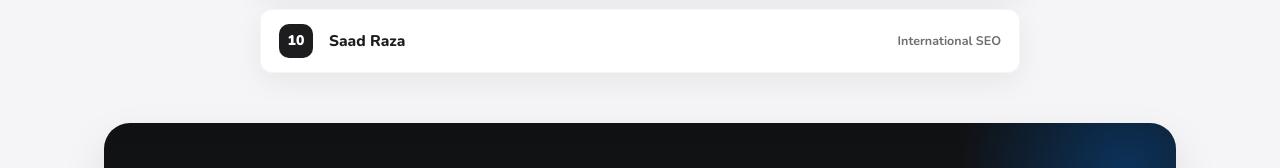
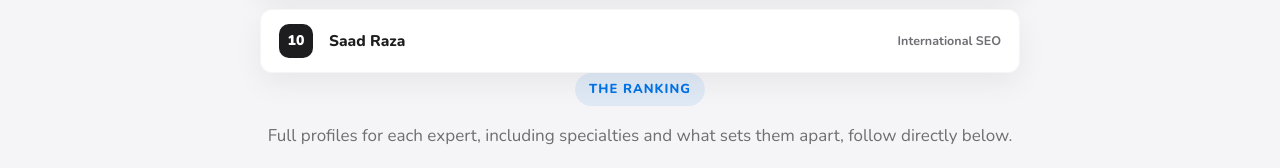
Before and after one commit to ziddihun/top10seoexpertinkarachi, a plain HTML site: page index.html in a window 1280 px wide. Shown: the part 2859-3027 px from the top of the page. Drawn offline with nearby package versions, Linux system fonts and the light colour scheme.

Commit message:
Update index.html

```diff
--- a/index.html
+++ b/index.html
@@ -488,7 +488,11 @@ footer{padding:50px 0 30px;border-top:1px solid var(--line);margin-top:40px;}
       <div class="quick-row"><div class="quick-rank">9</div><a href="#ali">Ali Hasnain</a><span class="quick-tag">SEO for Startups</span></div>
       <div class="quick-row"><div class="quick-rank">10</div><a href="#saad">Saad Raza</a><span class="quick-tag">International SEO</span></div>
     </div>
-
+<div class="wrap">
+    <div class="section-head">
+      <span class="eyebrow">The Ranking</span>
+      <p>Full profiles for each expert, including specialties and what sets them apart, follow directly below.</p>
+    </div>
     <!-- FEATURED #1 -->
     <div style="margin-top:50px;" id="zahid">
       <div class="featured">
```
